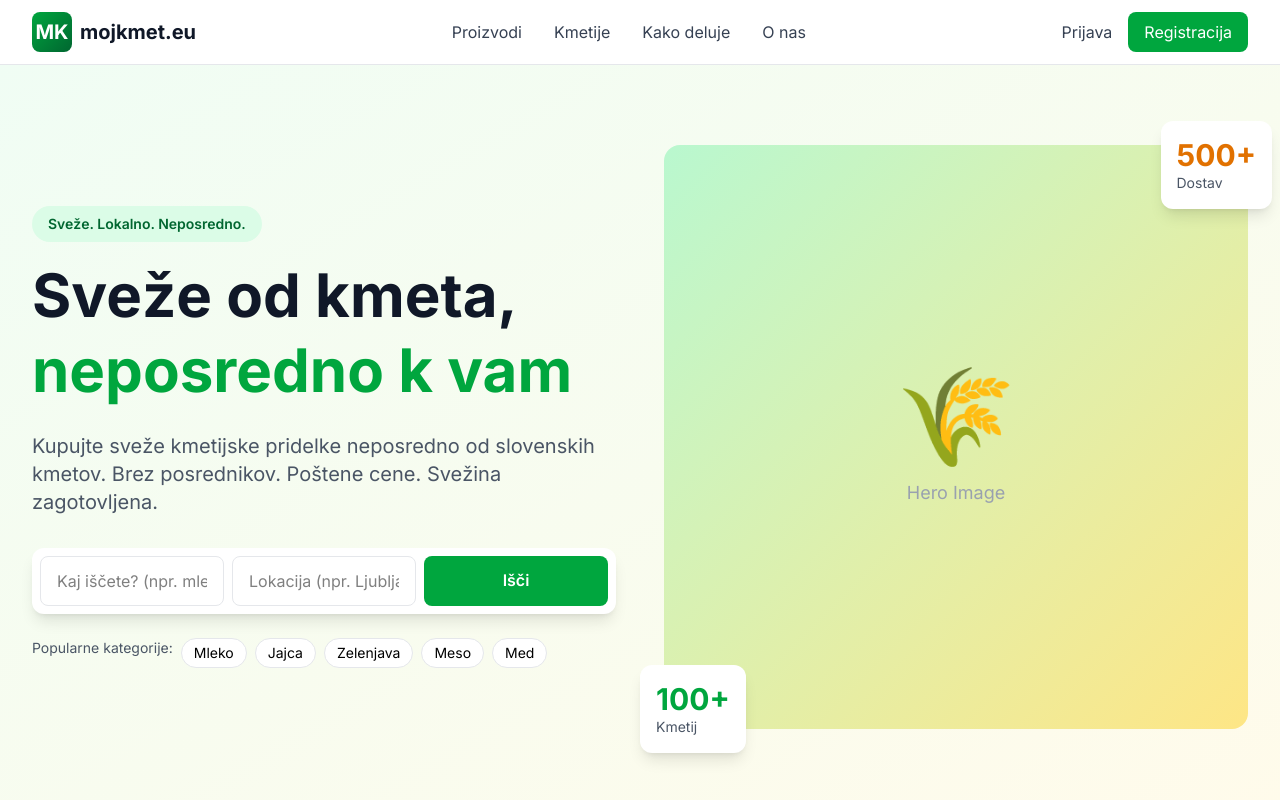
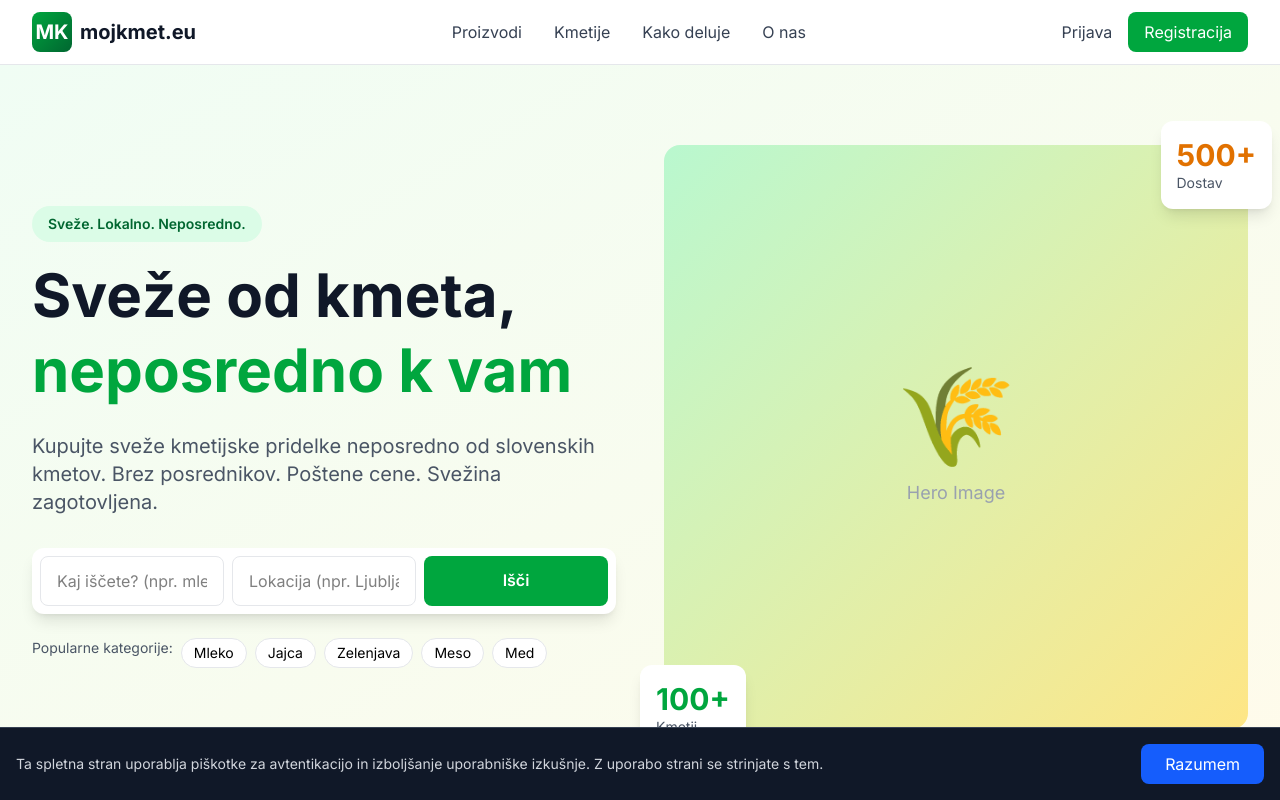
Before and after one commit to zejzl/mojkmet, a Next.js app: page / in a window 1280 px wide. Shown: the top 800 px of the page. Built offline with nearby package versions, Linux system fonts and the light colour scheme.

Commit message:
Add GDPR cookie consent notice

```diff
--- a/app/layout.tsx
+++ b/app/layout.tsx
@@ -3,6 +3,7 @@ import { Inter } from 'next/font/google'
 import './globals.css'
 import Header from '@/components/Header'
 import Footer from '@/components/Footer'
+import CookieNotice from '@/components/CookieNotice'
 
 const inter = Inter({ subsets: ['latin'] })
 
@@ -23,6 +24,7 @@ export default function RootLayout({
         <Header />
         {children}
         <Footer />
+        <CookieNotice />
       </body>
     </html>
   )
--- /dev/null
+++ b/components/CookieNotice.tsx
@@ -0,0 +1,39 @@
+'use client';
+
+import { useState, useEffect } from 'react';
+
+export default function CookieNotice() {
+  const [show, setShow] = useState(false);
+
+  useEffect(() => {
+    // Check if user has already accepted
+    const consent = localStorage.getItem('cookie-consent');
+    if (!consent) {
+      setShow(true);
+    }
+  }, []);
+
+  const acceptCookies = () => {
+    localStorage.setItem('cookie-consent', 'accepted');
+    setShow(false);
+  };
+
+  if (!show) return null;
+
+  return (
+    <div className="fixed bottom-0 left-0 right-0 bg-gray-900 text-white p-4 shadow-lg z-50 border-t border-gray-700">
+      <div className="max-w-7xl mx-auto flex flex-col sm:flex-row items-center justify-between gap-4">
+        <p className="text-sm text-gray-300">
+          Ta spletna stran uporablja piškotke za avtentikacijo in izboljšanje uporabniške izkušnje.
+          Z uporabo strani se strinjate s tem.
+        </p>
+        <button
+          onClick={acceptCookies}
+          className="px-6 py-2 bg-blue-600 hover:bg-blue-700 text-white rounded-lg whitespace-nowrap transition-colors"
+        >
+          Razumem
+        </button>
+      </div>
+    </div>
+  );
+}
```
